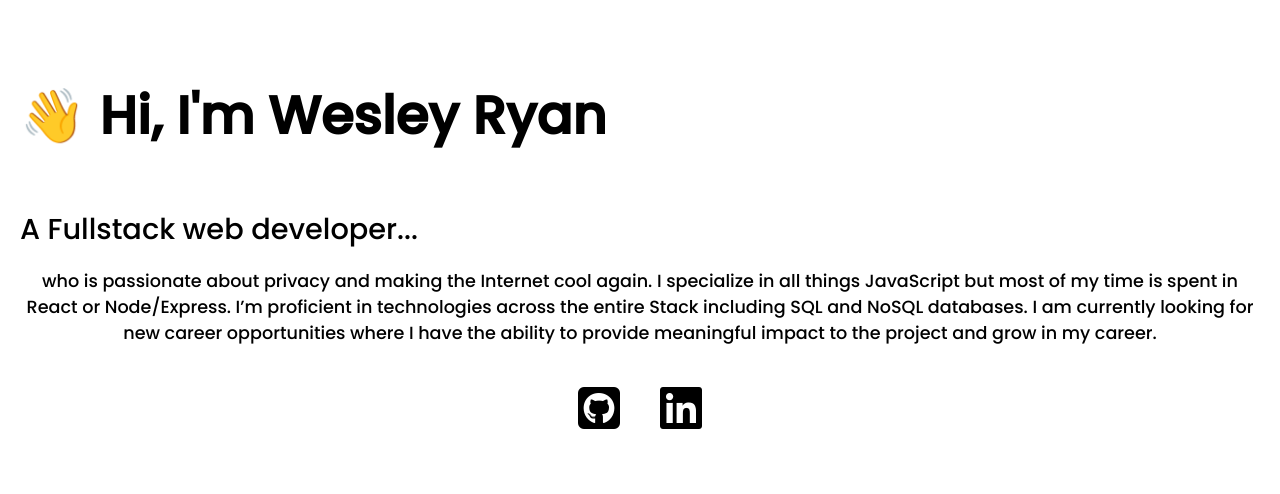
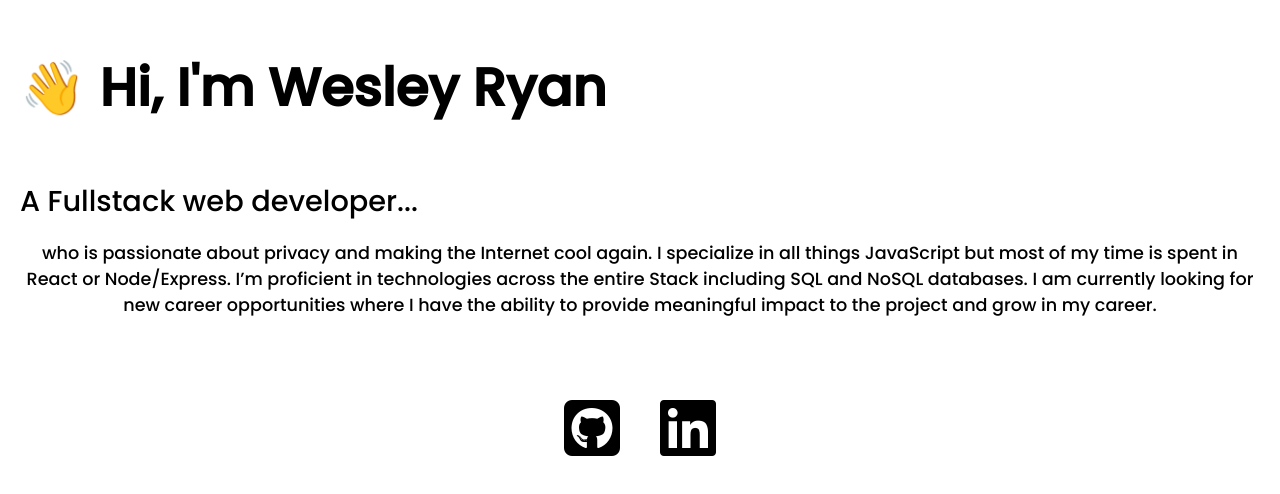
Before and after one commit to Wesley-Ryan/WesleyPortfolio, a React (Create React App) app: page / in a window 1280 px wide. Shown: the part 182-676 px from the top of the page. Built offline with nearby package versions, Linux system fonts and the light colour scheme.

Commit message:
welcome set up for darkmode

```diff
--- a/src/App.css
+++ b/src/App.css
@@ -36,14 +36,14 @@ h1 {
   align-items: flex-start;
 }
 #socials {
-  font-size: 3rem;
+  font-size: 4rem;
   width: 100%;
   display: flex;
   justify-content: center;
 }
 #socials a {
   text-decoration: none;
-  color: black;
+  margin-top: 40px;
 }
 #social-icon {
   margin: 20px;
--- a/src/pages/Welcome.js
+++ b/src/pages/Welcome.js
@@ -1,6 +1,6 @@
 const Welcome = () => {
   return (
-    <div className="welcome-container">
+    <div className="welcome-container" style={{ color: `black` }}>
       <section id="welcome-banner">
         <h1>👋 Hi, I'm Wesley Ryan</h1>
         <div className="welcome-text">
@@ -19,6 +19,7 @@ const Welcome = () => {
             href="https://github.com/Wesley-Ryan"
             target="_blank"
             rel="noreferrer"
+            style={{ color: `black` }}
           >
             <i className="fab fa-github-square" id="social-icon"></i>
           </a>
@@ -26,6 +27,7 @@ const Welcome = () => {
             href="https://www.linkedin.com/in/wesley-white-dev/"
             target="_blank"
             rel="noreferrer"
+            style={{ color: `black` }}
           >
             <i className="fab fa-linkedin" id="social-icon"></i>
           </a>
```
